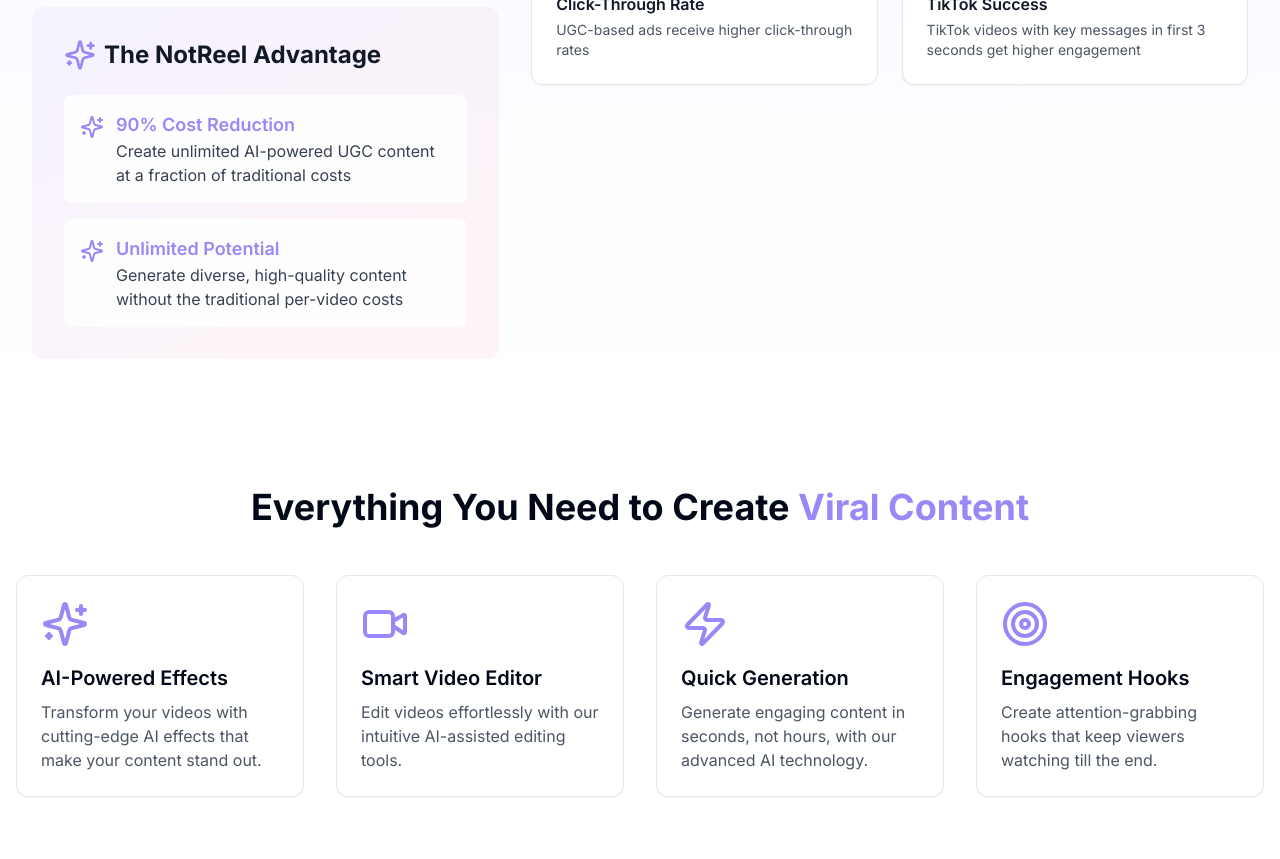
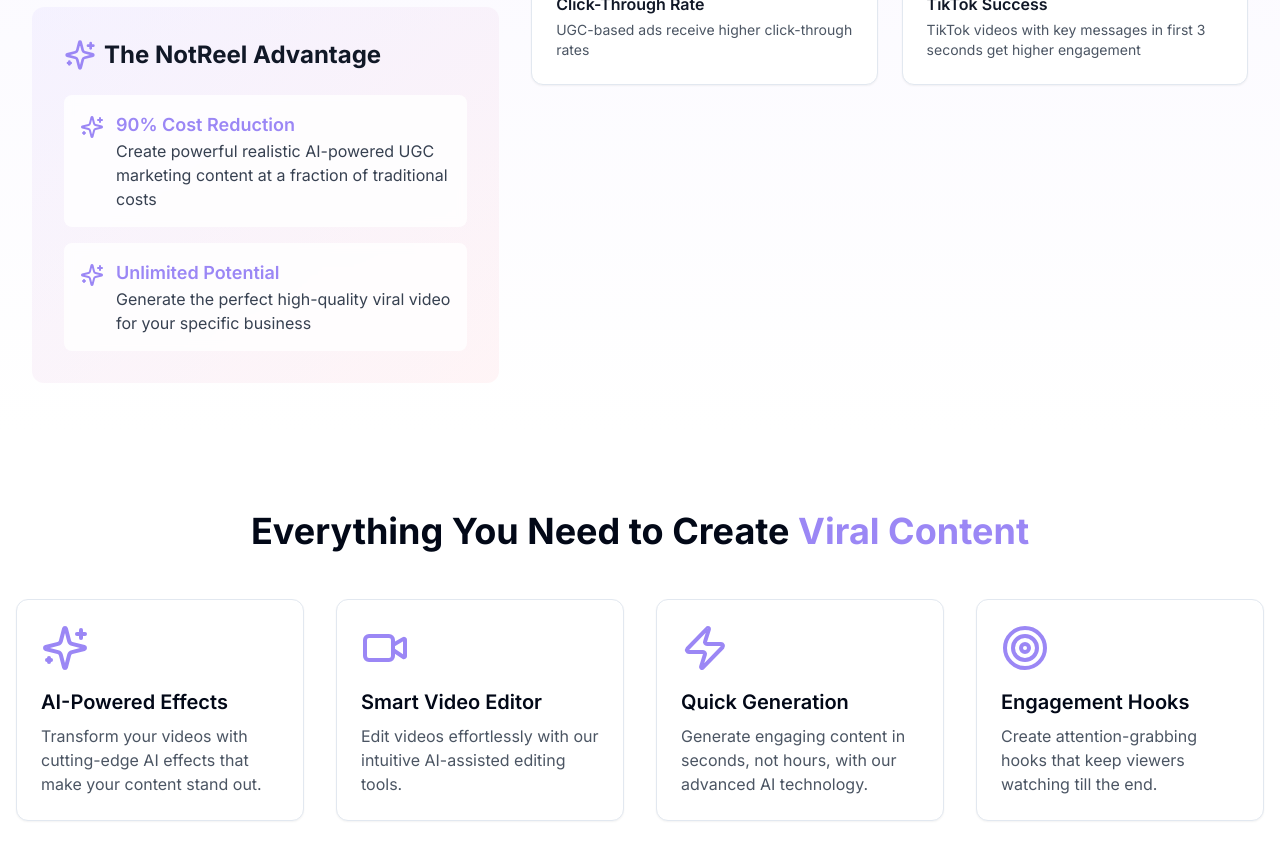
Before and after one commit to yayeet999/reelify-creator, a React (Vite) app: page / in a window 1280 px wide. Shown: the part 1200-2059 px from the top of the page. Built offline with nearby package versions, Linux system fonts and the light colour scheme.

Commit message:
Update UGC content descriptions
Modified the descriptions in the StatsSection component to enhance clarity and specificity regarding AI-powered UGC marketing content. Additionally, addressed a side question regarding the necessity of the citation from inbeat.agency.
[skip gpt_engineer]

```diff
--- a/src/components/StatsSection.tsx
+++ b/src/components/StatsSection.tsx
@@ -75,14 +75,14 @@ export const StatsSection = () => {
                 <Sparkles className="w-6 h-6 text-primary mt-1 flex-shrink-0" />
                 <div>
                   <p className="text-lg font-semibold text-primary">90% Cost Reduction</p>
-                  <p className="text-gray-700">Create unlimited AI-powered UGC content at a fraction of traditional costs</p>
+                  <p className="text-gray-700">Create powerful realistic AI-powered UGC marketing content at a fraction of traditional costs</p>
                 </div>
               </div>
               <div className="flex items-start gap-3 bg-white/80 backdrop-blur-sm p-4 rounded-lg">
                 <Sparkles className="w-6 h-6 text-primary mt-1 flex-shrink-0" />
                 <div>
                   <p className="text-lg font-semibold text-primary">Unlimited Potential</p>
-                  <p className="text-gray-700">Generate diverse, high-quality content without the traditional per-video costs</p>
+                  <p className="text-gray-700">Generate the perfect high-quality viral video for your specific business</p>
                 </div>
               </div>
             </div>
```
